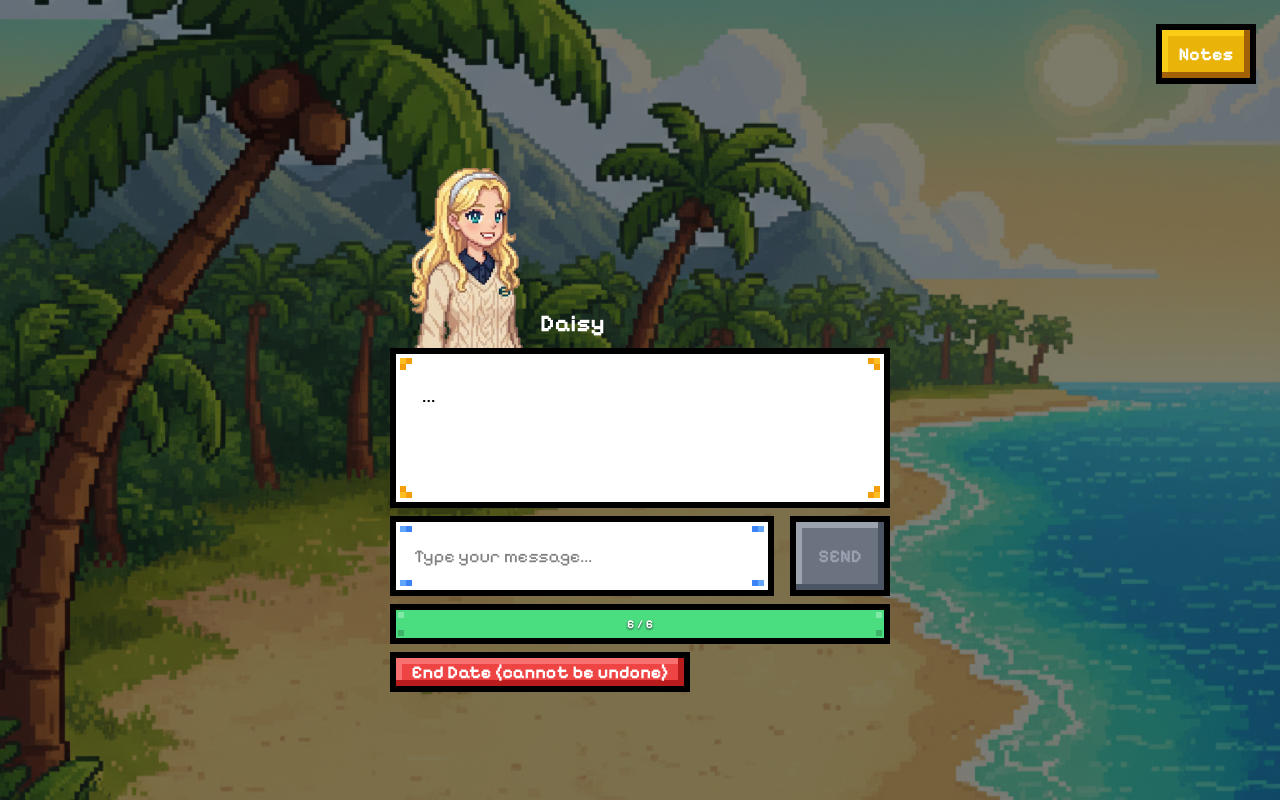
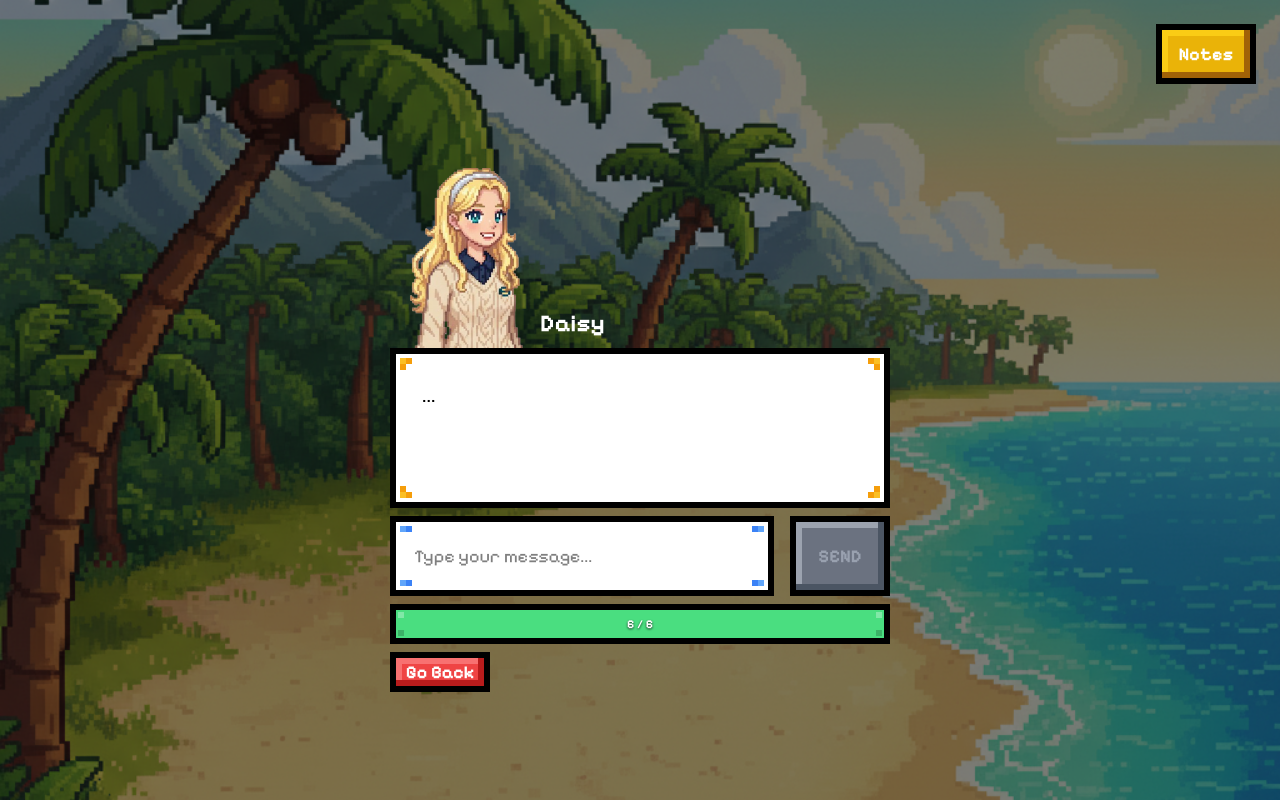
Before and after one commit to syenko/calhacks, a Next.js app in the folder frontend/: page /chat in a window 1280 px wide. Built offline with nearby package versions, Linux system fonts and the light colour scheme.

Commit message:
fix selected characters vs. maxSelected

```diff
--- a/frontend/src/components/Chat.tsx
+++ b/frontend/src/components/Chat.tsx
@@ -33,9 +33,7 @@ export default function Chat({ onDone = () => {} }: { onDone?: () => void }) {
     );
     const [isTalking, setIsTalking] = useState(false);
     const [turns, setTurns] = useState(
-        selectedCharacters.length === 1
-            ? individualTurns.get(currentCharacter) ?? 1
-            : 1
+        maxSelected === 1 ? individualTurns.get(currentCharacter) ?? 1 : 1
     );
     const router = useRouter();
 
@@ -46,7 +44,7 @@ export default function Chat({ onDone = () => {} }: { onDone?: () => void }) {
 
         // individual date
         if (maxSelected === 1) {
-            // TODO: fetch to query individual date
+            // fetch to query individual date
             fetch(`${BACKEND_URL}/do_chat`, {
                 method: "POST",
                 headers: {
@@ -94,7 +92,7 @@ export default function Chat({ onDone = () => {} }: { onDone?: () => void }) {
         }
 
         setCharacterDialog("Thinking...");
-        if (selectedCharacters.length === 1) {
+        if (maxSelected === 1) {
             setIndividualTurns(
                 new Map(individualTurns).set(currentCharacter, turns + 1)
             );
@@ -104,8 +102,8 @@ export default function Chat({ onDone = () => {} }: { onDone?: () => void }) {
     };
 
     const handleBack = () => {
+        router.push("/select");
         setSelectedCharacters([]);
-        router.push("/select");
     };
 
     return (
@@ -169,11 +167,11 @@ export default function Chat({ onDone = () => {} }: { onDone?: () => void }) {
                     />
                     <PixelButton
                         onClick={handleBack}
-                        width={selectedCharacters.length === 1 ? 100 : 300}
+                        width={maxSelected === 1 ? 100 : 300}
                         height={40}
                         color="red"
                     >
-                        {selectedCharacters.length === 1
+                        {maxSelected === 1
                             ? "Go Back"
                             : "End Date (cannot be undone)"}
                     </PixelButton>
```
